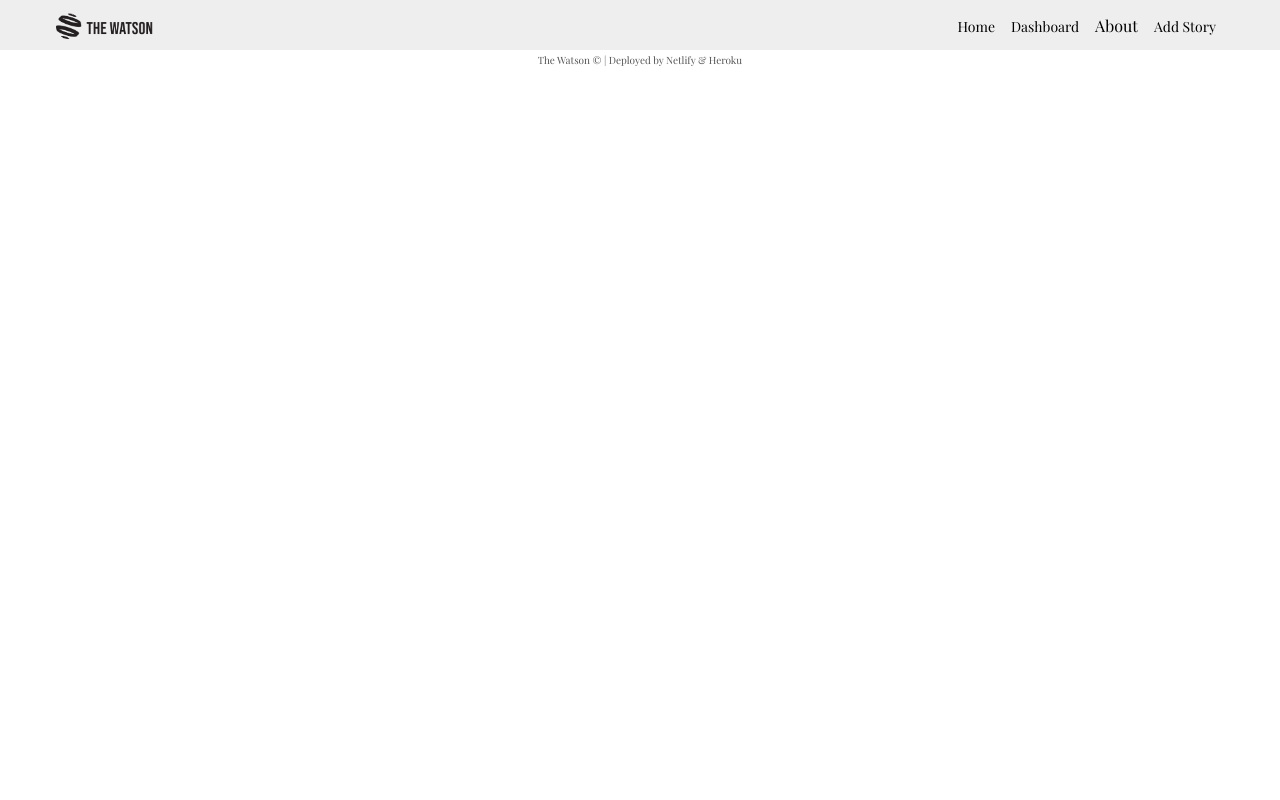
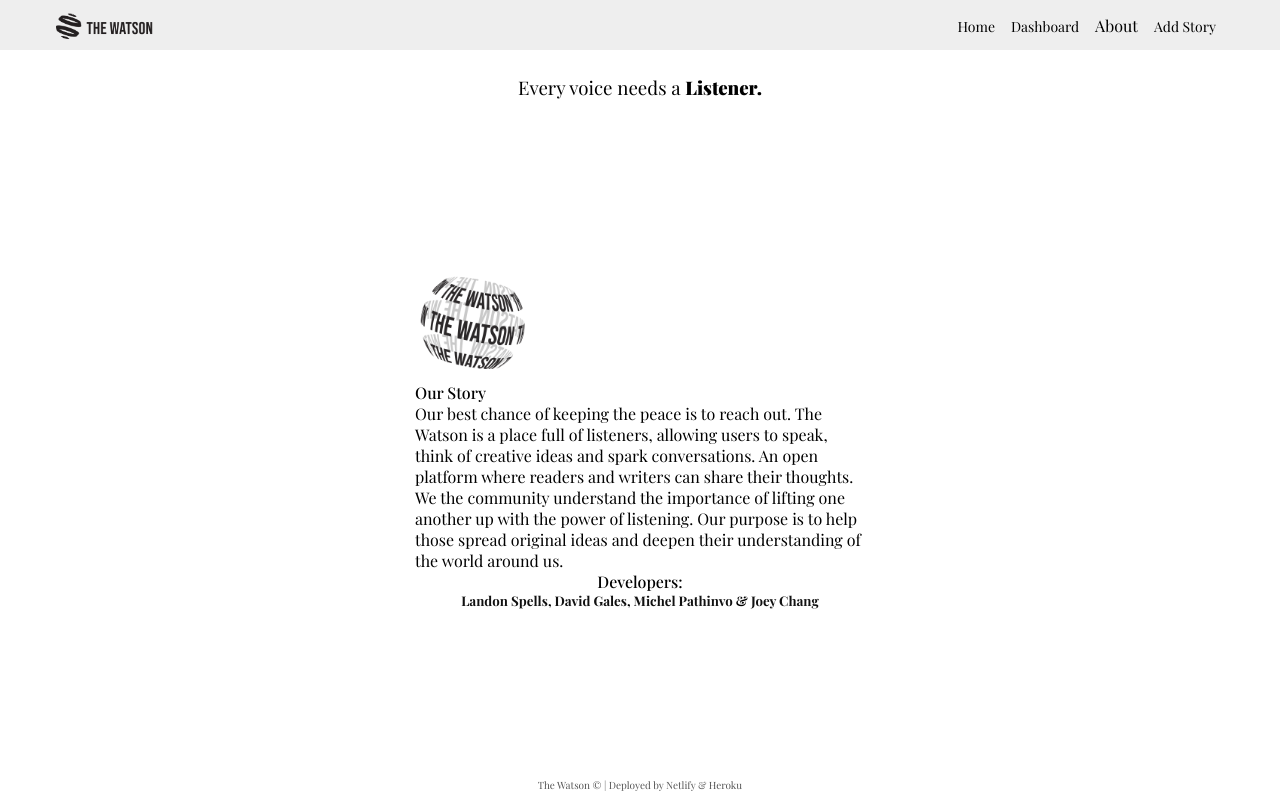
Before and after one commit to watson-project/watson-frontend, a React (Create React App) app: page /about in a window 1280 px wide. Built offline with nearby package versions, Linux system fonts and the light colour scheme.

Commit message:
Updated About page

```diff
--- a/src/components/About/About.js
+++ b/src/components/About/About.js
@@ -1,13 +1,60 @@
 import React from 'react';
 import styles from './About.module.css';
+import logo from '../../assets/logo-hero.png';
 
 function About(props) {
-    return (
-        <div>
-
-
-        </div>
-    );
+	return (
+		<>
+			<h3 className={styles.titleContainer}>
+				Every voice needs a&nbsp;<span className={styles.listenerContainer}>Listener.</span>
+			</h3>
+			<div className={styles.aboutContainer}>
+				<div className={styles.storyContainer}>
+					<img src={logo} alt='hero-logo' className={styles.imageContainer} />
+					<h4>Our Story</h4>
+					<p>
+						Our best chance of keeping the peace is to reach out. The Watson is
+						a place full of listeners, allowing users to speak, think of
+						creative ideas and spark conversations. An open platform where
+						readers and writers can share their thoughts. We the community
+						understand the importance of lifting one another up with the power
+						of listening. Our purpose is to help those spread original ideas and
+						deepen their understanding of the world around us.
+					</p>
+				</div>
+				<h4>Developers:</h4>
+				<h5 className={styles.developerContainer}>
+					<a
+						href='https://www.linkedin.com/in/landon-spell/'
+						rel='noopener noreferrer'
+						target='_blank'>
+						Landon Spells
+					</a>
+					,{' '}
+					<a
+						href='https://www.linkedin.com/in/stuntmccartney/'
+						rel='noopener noreferrer'
+						target='_blank'>
+						David Gales
+					</a>
+					,{' '}
+					<a
+						href='https://www.linkedin.com/in/michelapathinvo/'
+						rel='noopener noreferrer'
+						target='_blank'>
+						Michel Pathinvo
+					</a>{' '}
+					&{' '}
+					<a
+						href='https://www.linkedin.com/in/joesphchang/'
+						rel='noopener noreferrer'
+						target='_blank'>
+						Joey Chang
+					</a>
+				</h5>
+			</div>
+		</>
+	);
 }
 
 export default About;
--- a/src/components/About/About.module.css
+++ b/src/components/About/About.module.css
@@ -0,0 +1,39 @@
+.aboutContainer {
+    display: flex;
+    flex-direction: column;
+    justify-content: center;
+    align-items: center;
+    max-width: 450px;
+    margin: auto;
+    height: calc(100vh - 125px);
+    /* border: 2px solid red;  */
+}
+
+.imageContainer {
+    max-width: 25%;
+}
+
+.listenerContainer {
+    font-weight: 1000;
+}
+
+.titleContainer {
+    font-weight: 100;
+    display: flex;
+    justify-content: center;
+    align-items: center;
+    padding: 25px 0 0 0;
+}
+
+.developerContainer a {
+    text-decoration: none;
+    color: #111111;
+}
+
+.developerContainer a:hover {
+    color: #CEEEDD26;
+}
+
+.aboutContainer h4 {
+    font-weight: 500;
+}
```
